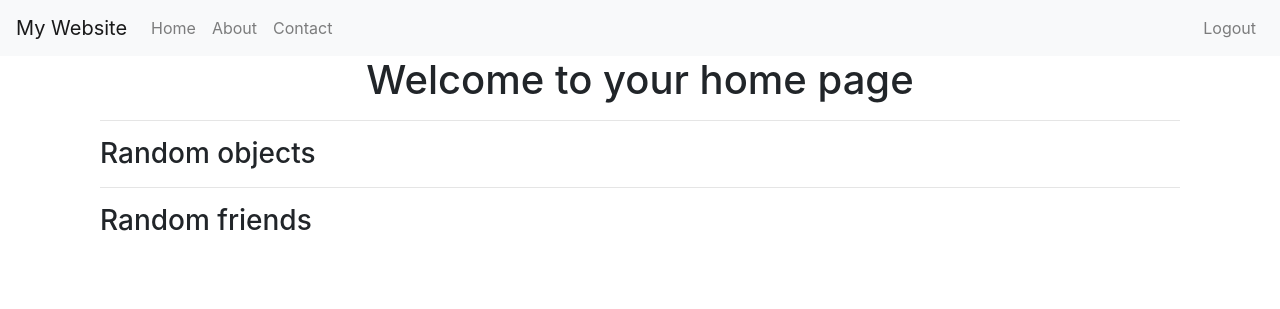
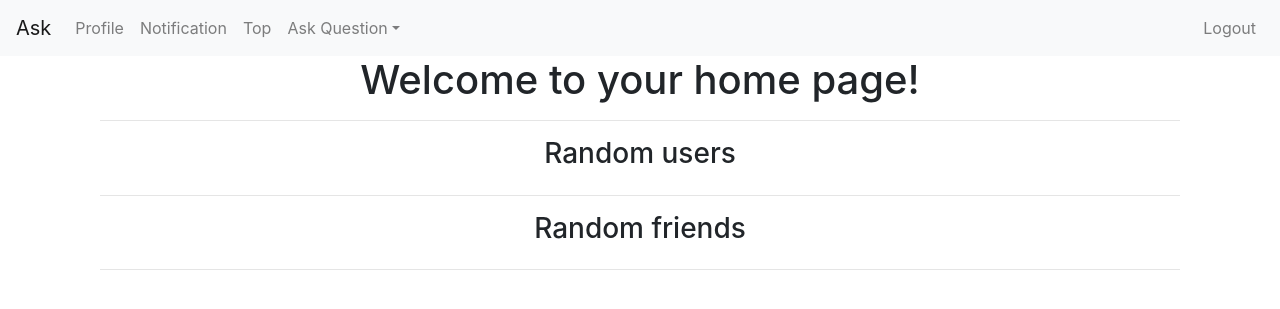
Before and after one commit to MatRos-sf/dj-ask, a Django app: page / in a window 1280 px wide. Shown: the top 309 px of the page. Run offline with Django 4.2, Linux system fonts and the light colour scheme; the visitor is signed in with stand-in values (Sample User, id 1); data comes from the database, SQL or seed files in the repository; some libraries are stand-ins or nearby versions.

Commit message:
edit navbar and / '

```diff
--- a/question/urls.py
+++ b/question/urls.py
@@ -3,7 +3,8 @@ from django.contrib.auth import views as auth_views
 
 from .views import (
     create_question, DetailQuestionView, del_question,
-    create_answer, del_answer, random_question, edit_question, sample
+    create_answer, del_answer, random_question, edit_question, sample,
+    random_question_with_pk
 )
 
 app_name='question'
@@ -21,5 +22,6 @@ urlpatterns = [
 
     #answer random
     path('random/<str:name>/', random_question, name='random'),
+    path('random-pk/<int:pk>/', random_question_with_pk, name='random-pk'),
     path('sample/', sample, name='sample')
 ]
--- a/user/templates/user/base.html
+++ b/user/templates/user/base.html
@@ -5,25 +5,45 @@
     <meta name="viewport" content="width=device-width, initial-scale=1.0">
     <title>{% block title %}Default Title{% endblock %}</title>
     <link rel="stylesheet" href="https://stackpath.bootstrapcdn.com/bootstrap/4.5.2/css/bootstrap.min.css" integrity="sha384-JcKb8q3iqJ61gNV9KGb8thSsNjpSL0n8PARn9HuZOnIxN0hoP+VmmDGMN5t9UJ0Z" crossorigin="anonymous">
+    <script src="https://cdn.jsdelivr.net/npm/@popperjs/core@2.11.6/dist/umd/popper.min.js" integrity="sha384-oBqDVmMz9ATKxIep9tiCxS/Z9fNfEXiDAYTujMAeBAsjFuCZSmKbSSUnQlmh/jp3" crossorigin="anonymous"></script>
+    <script src="https://cdn.jsdelivr.net/npm/bootstrap@5.3.0-alpha1/dist/js/bootstrap.min.js" integrity="sha384-mQ93GR66B00ZXjt0YO5KlohRA5SY2XofN4zfuZxLkoj1gXtW8ANNCe9d5Y3eG5eD" crossorigin="anonymous"></script>
+
   </head>
   <body>
+    <!-- navbar -->
     <nav class="navbar navbar-expand-lg navbar-light bg-light">
-      <a class="navbar-brand" href="#">My Website</a>
+      <a class="navbar-brand" href="{% url 'home' %}">Ask</a>
       <button class="navbar-toggler" type="button" data-toggle="collapse" data-target="#navbarNav" aria-controls="navbarNav" aria-expanded="false" aria-label="Toggle navigation">
         <span class="navbar-toggler-icon"></span>
       </button>
       <div class="collapse navbar-collapse" id="navbarNav">
+        {% if user.is_authenticated %}
         <ul class="navbar-nav">
           <li class="nav-item">
-            <a class="nav-link" href="{% url 'home' %}">Home</a>
+            <a class="nav-link" href="{% url 'detail' user.pk %}">Profile</a>
           </li>
           <li class="nav-item">
-            <a class="nav-link" href="#">About</a>
+            <a class="nav-link" href="#">Notification</a>
           </li>
           <li class="nav-item">
-            <a class="nav-link" href="#">Contact</a>
+            <a class="nav-link" href="#">Top</a>
+          </li>
+
+          <!-- dropdown -->
+          <li class="nav-item dropdown">
+            <a class="nav-link dropdown-toggle" href="#" role="button" data-bs-toggle="dropdown" aria-expanded="false">
+              Ask Question</a>
+            <ul class="dropdown-menu">
+            <li><a class="dropdown-item" href="{% url 'question:sample' %}">Friend</a></li>
+
+            <li><hr class="dropdown-divider"></li>
+            <li><a class="dropdown-item" href="{% url 'question:random' 'friends' %}">Random your friend</a></li>
+              <li><a class="dropdown-item" href="{% url 'question:random' 'rando' %}">Random user</a></li>
+
+          </ul>
           </li>
         </ul>
+        {% endif %}
         <ul class="navbar-nav ml-auto">
           {% if user.is_authenticated %}
             <li class="nav-item">
--- a/user/templates/user/home.html
+++ b/user/templates/user/home.html
@@ -1,11 +1,11 @@
 {% extends 'user/base.html' %}
+{% block title %}Home{% endblock %}
+{% block content %}
 
-{% block content %}
   <div class="container">
     <div class="row">
       <div class="col-md-12">
-        <h1 class="text-center">Welcome to your home page</h1>
-        <hr>
+        <h1 class="text-center">Welcome to your home page!</h1>
         {% if messages %}
           <ul class="messages">
             {% for message in messages %}
@@ -13,24 +13,39 @@
             {% endfor %}
           </ul>
         {% endif %}
+        <hr>
+        <h3 class="text-center">Random users</h3>
+        <div class="row">
+          {% for object in rando %}
+            <div class="col-sm-6 mb-3 mb-sm-0">
+            <div class="card text-center">
+              <div class="card-body">
+                <h3 class="card-title" > <a href="{{ object.get_absolute_url }}">
+                            {{ object.user.username }} </a></h3>
+                <a href="{% url 'question:random-pk' object.user.pk %}" class="btn btn-primary">Random Ask</a>
+              </div>
+            </div>
+          </div>
+          {% endfor %}
+        </div>
+        <!-- Random friends--->
+        <hr>
+        <h3 class="text-center">Random friends</h3>
+        <div class="row">
+          {% for friend in rando_friends %}
+            <div class="col-sm-6 mb-3 mb-sm-0">
+            <div class="card text-center">
+              <div class="card-body">
+                <h3 class="card-title" > <a href="{{ object.get_absolute_url }}">
+                            {{ friend.user.username }} </a></h3>
+                <a href="{% url 'question:random-pk' friend.user.pk %}" class="btn btn-primary">Random Ask</a>
+              </div>
+            </div>
+          </div>
+          {% endfor %}
+        </div>
+        <hr>
 
-        <h3>Random objects</h3>
-        <ul>
-          {% for object in rando %}
-            <li class="list-group-item">
-            <a href="{{ object.get_absolute_url }}">{{ object.user.username }}</a>
-              <a href="{% url 'question:random' 'rando' %}" type="button" class="btn btn-outline-primary">Random ask</a>
-
-              </li>
-          {% endfor %}
-        </ul>
-        <hr>
-        <h3>Random friends</h3>
-        <ul>
-          {% for friend in rando_friends %}
-            <li>{{ friend.user.username }}</li>
-          {% endfor %}
-        </ul>
       </div>
     </div>
   </div>
```
Also changed, not shown: question/views.py (+22 -2 lines), user/views.py (+4 -3 lines). Lines whose indentation alone changed are shown as unchanged.
